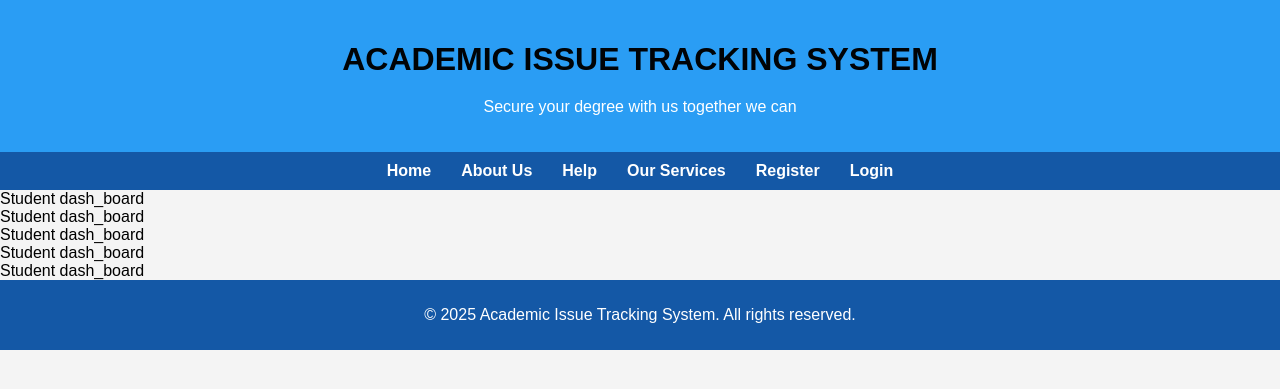
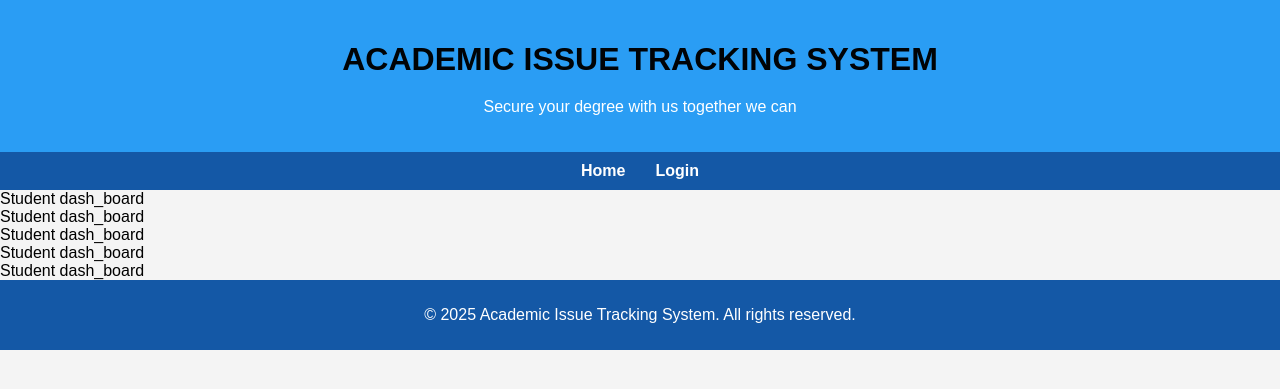
Before and after one commit to CharmiPanchal17/GroupF-Project, a Django app: page /issues/student_dashboard/ in a window 1280 px wide. Shown: the top 389 px of the page. Run offline with Django 5.2, Linux system fonts and the light colour scheme; parts of the project's set-up code (start-up, migrations or seed data) failed here and were passed over.

Commit message:
Modified the navbar to conditionally render links using if user.is_aunthenticated

```diff
--- a/aits/users/templates/layout.html
+++ b/aits/users/templates/layout.html
@@ -20,14 +20,11 @@
 
     <nav>
         <a href="{% url 'users:home' %}">Home</a>
-        <a href="#about">About Us</a>
-        <a href="#contact">Help</a>
-        <a href="#services">Our Services</a>
         {% if user.is_authenticated %}
             <a href="{% url 'users:logout_user' %}">Logout</a>
+            <a href="{% url 'issues:student_dashboard' %}">Dashboard</a>
         {% else %}
-            <a href="#Register">Register</a>
-            <a href="{% url 'users:login_user' %}">Login</a>
+            <a href="#Login">Login</a>
         {% endif %}
     </nav>
 
```
